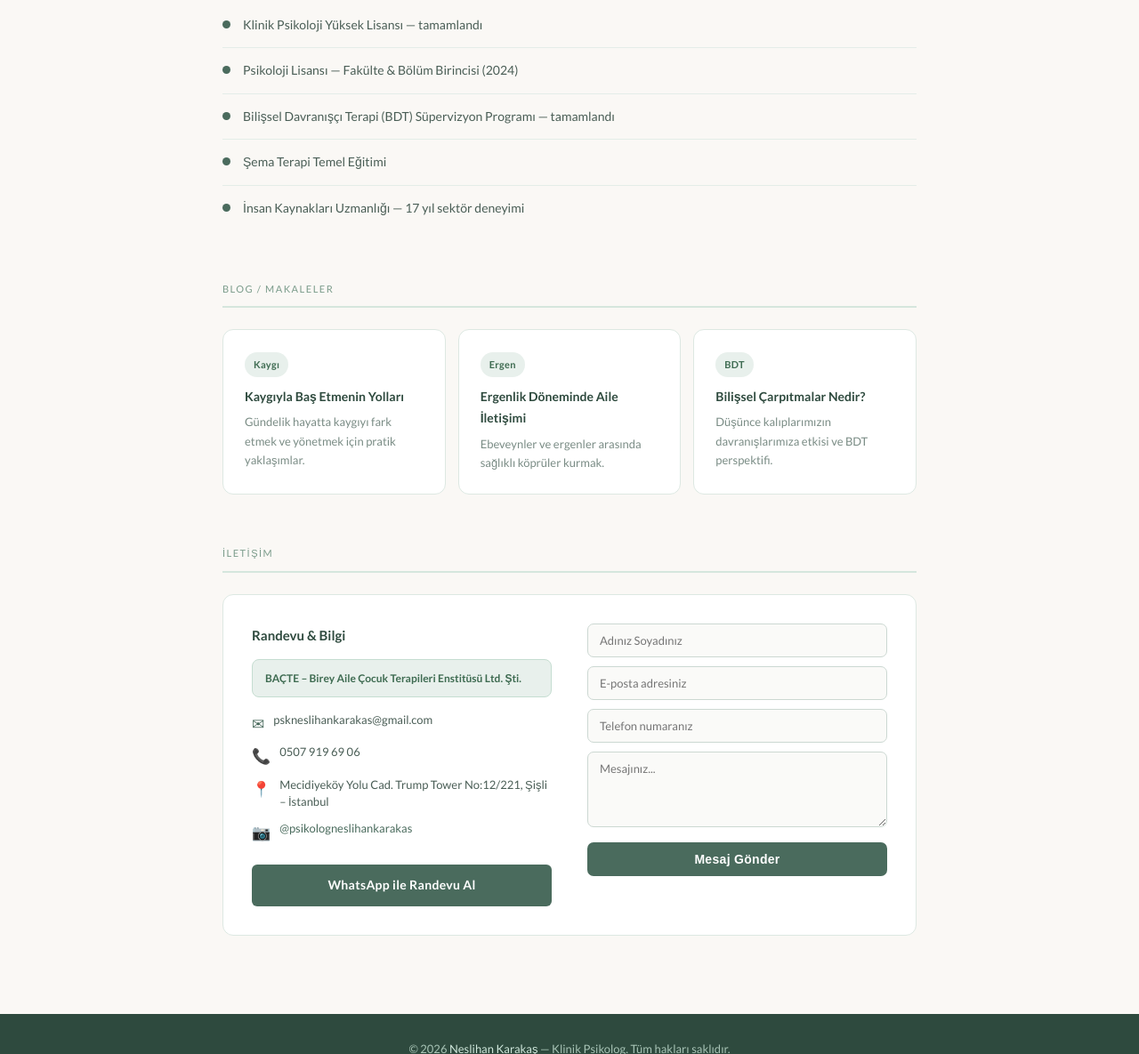
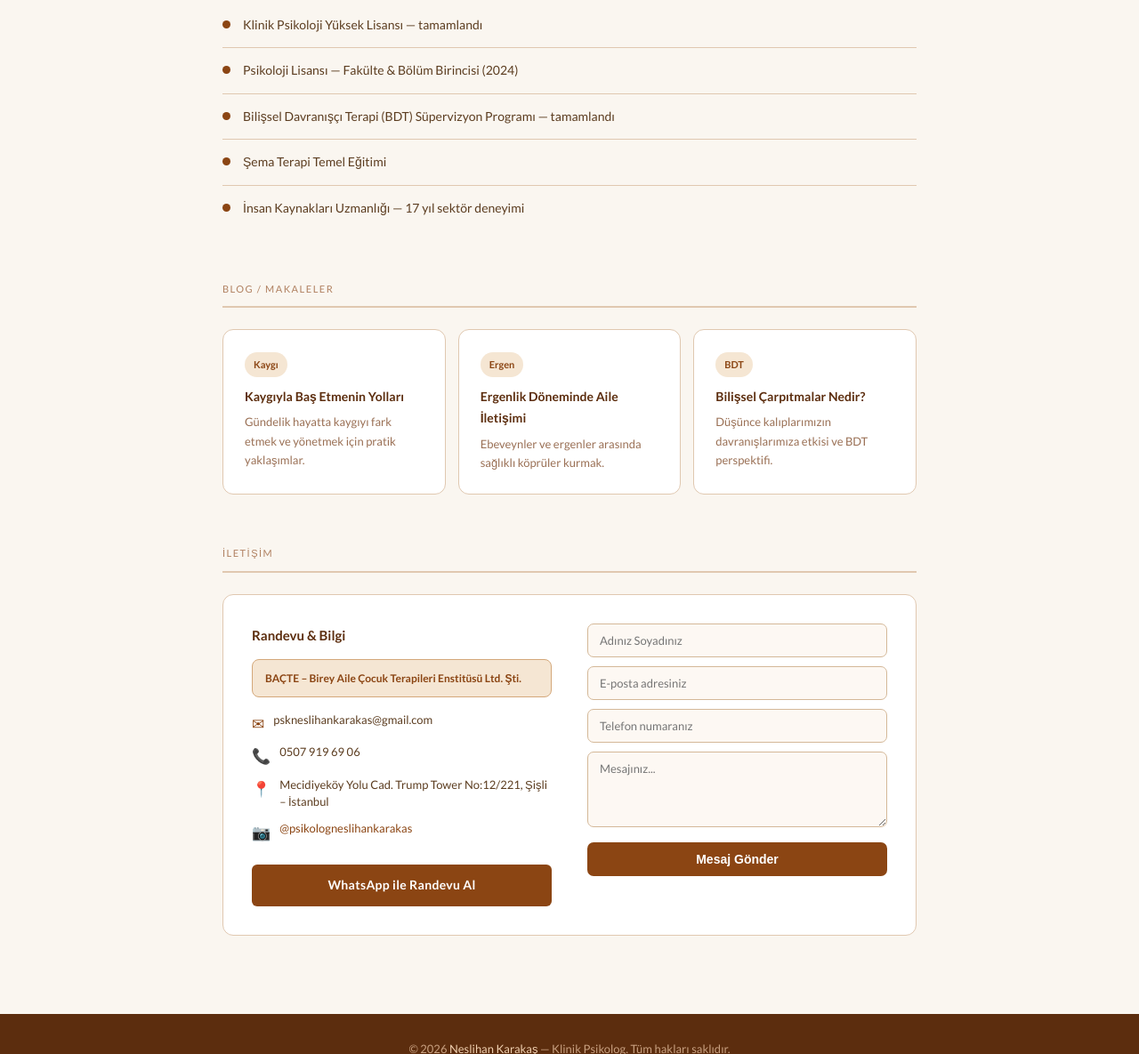
Before and after one commit to safakkarakas/neslihankarakas, a plain HTML site: page index.html in a window 1280 px wide. Shown: the part 1180-2365 px from the top of the page at 89% size. Drawn offline with nearby package versions, Linux system fonts and the light colour scheme.

Commit message:
Update index.html

```diff
--- a/index.html
+++ b/index.html
@@ -11,15 +11,16 @@
     *, *::before, *::after { margin: 0; padding: 0; box-sizing: border-box; }
 
     :root {
-      --krem: #faf8f5;
-      --bej: #f0ece4;
-      --yesil: #4a6b5d;
-      --yesil-koyu: #2e4a3e;
-      --yesil-acik: #e8f0ec;
-      --yesil-muted: #7a9b8a;
-      --metin: #4a5e56;
-      --metin-acik: #7a8c85;
-      --border: #dde8e2;
+      --krem: #faf6f0;
+      --bej: #f5e6d3;
+      --hero-bg: #ede0d0;
+      --kahve: #8b4513;
+      --kahve-koyu: #5c2d0e;
+      --kahve-acik: #f5e6d3;
+      --kahve-muted: #b08060;
+      --metin: #5c3d20;
+      --metin-acik: #9a7055;
+      --border: #e0c8b0;
     }
 
     html { scroll-behavior: smooth; }
@@ -32,233 +33,118 @@
       line-height: 1.75;
     }
 
-    /* ── NAV ── */
+    /* NAV */
     nav {
-      position: sticky;
-      top: 0;
-      z-index: 100;
+      position: sticky; top: 0; z-index: 100;
       background: #fff;
       border-bottom: 1px solid var(--border);
-      display: flex;
-      align-items: center;
-      justify-content: space-between;
-      padding: 0 2.5rem;
-      height: 64px;
+      display: flex; align-items: center; justify-content: space-between;
+      padding: 0 2.5rem; height: 64px;
     }
     .nav-logo { line-height: 1.3; }
-    .nav-logo strong { font-size: 15px; font-weight: 700; color: var(--yesil); letter-spacing: 0.3px; }
-    .nav-logo span { display: block; font-size: 11px; font-weight: 400; color: var(--metin-acik); letter-spacing: 1px; text-transform: uppercase; }
+    .nav-logo strong { font-size: 15px; font-weight: 700; color: var(--kahve); letter-spacing: 0.3px; }
+    .nav-logo span { display: block; font-size: 11px; font-weight: 400; color: var(--kahve-muted); letter-spacing: 1px; text-transform: uppercase; }
     .nav-links { display: flex; gap: 1.75rem; }
-    .nav-links a { font-size: 13px; color: #6b7c75; text-decoration: none; letter-spacing: 0.3px; transition: color .2s; }
-    .nav-links a:hover { color: var(--yesil); }
+    .nav-links a { font-size: 13px; color: #8a6a50; text-decoration: none; letter-spacing: 0.3px; transition: color .2s; }
+    .nav-links a:hover { color: var(--kahve); }
 
-    /* ── HERO ── */
-    .hero {
-      background: linear-gradient(135deg, var(--bej) 0%, #e8f0ec 100%);
-      padding: 5rem 2.5rem;
+    /* HERO */
+    .hero { background: linear-gradient(135deg, #f5e6d3 0%, #ede0d0 100%); padding: 5rem 2.5rem; }
+    .hero-inner { max-width: 860px; margin: 0 auto; display: flex; align-items: center; gap: 3.5rem; }
+    .hero-photo {
+      width: 200px; height: 200px; border-radius: 50%;
+      object-fit: cover; object-position: top center;
+      border: 5px solid #fff; flex-shrink: 0;
+      box-shadow: 0 4px 24px rgba(139,69,19,.18);
     }
-    .hero-inner {
-      max-width: 860px;
-      margin: 0 auto;
-      display: flex;
-      align-items: center;
-      gap: 3.5rem;
-    }
-    .hero-photo {
-      width: 200px;
-      height: 200px;
-      border-radius: 50%;
-      object-fit: cover;
-      object-position: top center;
-      border: 5px solid #fff;
-      flex-shrink: 0;
-      box-shadow: 0 4px 24px rgba(46,74,62,.14);
-    }
-    .hero-unvan {
-      font-size: 11px;
-      text-transform: uppercase;
-      letter-spacing: 1.5px;
-      color: var(--yesil-muted);
-      margin-bottom: 8px;
-    }
-    .hero-isim {
-      font-family: 'Playfair Display', serif;
-      font-size: 32px;
-      font-weight: 500;
-      color: var(--yesil-koyu);
-      margin-bottom: 12px;
-    }
+    .hero-unvan { font-size: 11px; text-transform: uppercase; letter-spacing: 1.5px; color: var(--kahve-muted); margin-bottom: 8px; }
+    .hero-isim { font-family: 'Playfair Display', serif; font-size: 32px; font-weight: 500; color: var(--kahve-koyu); margin-bottom: 12px; }
     .hero-text p { font-size: 15px; color: var(--metin); max-width: 520px; }
     .btn {
-      display: inline-block;
-      margin-top: 1.5rem;
-      background: var(--yesil);
-      color: #fff;
-      padding: 11px 26px;
-      border-radius: 6px;
-      font-size: 14px;
-      font-weight: 700;
-      text-decoration: none;
-      letter-spacing: 0.3px;
-      transition: background .2s;
+      display: inline-block; margin-top: 1.5rem;
+      background: var(--kahve); color: #fff;
+      padding: 11px 26px; border-radius: 6px;
+      font-size: 14px; font-weight: 700; text-decoration: none;
+      letter-spacing: 0.3px; transition: background .2s;
     }
-    .btn:hover { background: var(--yesil-koyu); }
+    .btn:hover { background: var(--kahve-koyu); }
 
-    /* ── SECTION ── */
+    /* SECTION */
     section { padding: 3.5rem 2.5rem; max-width: 860px; margin: 0 auto; }
     .section-label {
-      font-size: 11px;
-      text-transform: uppercase;
-      letter-spacing: 1.5px;
-      color: var(--yesil-muted);
-      margin-bottom: 1.5rem;
-      padding-bottom: 10px;
-      border-bottom: 2px solid #d5e6dd;
+      font-size: 11px; text-transform: uppercase; letter-spacing: 1.5px;
+      color: var(--kahve-muted); margin-bottom: 1.5rem;
+      padding-bottom: 10px; border-bottom: 2px solid #e0c8b0;
     }
 
-    /* ── HİZMETLER ── */
-    .services-grid {
-      display: grid;
-      grid-template-columns: repeat(auto-fit, minmax(220px, 1fr));
-      gap: 14px;
-    }
-    .service-card {
-      background: #fff;
-      border: 1px solid var(--border);
-      border-radius: 12px;
-      padding: 1.5rem;
-    }
+    /* HİZMETLER */
+    .services-grid { display: grid; grid-template-columns: repeat(auto-fit, minmax(220px, 1fr)); gap: 14px; }
+    .service-card { background: #fff; border: 1px solid var(--border); border-radius: 12px; padding: 1.5rem; }
     .service-icon { font-size: 28px; margin-bottom: 10px; }
-    .service-card h3 { font-size: 14px; font-weight: 700; color: var(--yesil-koyu); margin-bottom: 6px; }
+    .service-card h3 { font-size: 14px; font-weight: 700; color: var(--kahve-koyu); margin-bottom: 6px; }
     .service-card p { font-size: 13px; color: var(--metin-acik); line-height: 1.65; }
 
-    /* ── HAKKIMDA ── */
-    .about-box {
-      background: #f5f0ea;
-      border-radius: 12px;
-      padding: 2rem;
-    }
+    /* HAKKIMDA */
+    .about-box { background: #f0e0cc; border-radius: 12px; padding: 2rem; }
     .about-box p { font-size: 15px; color: var(--metin); line-height: 1.85; }
 
-    /* ── EĞİTİM ── */
+    /* EĞİTİM */
     .edu-list { list-style: none; }
     .edu-list li {
-      display: flex;
-      align-items: flex-start;
-      gap: 14px;
-      padding: 13px 0;
-      border-bottom: 1px solid #e4ede8;
-      font-size: 14px;
-      color: var(--metin);
+      display: flex; align-items: flex-start; gap: 14px;
+      padding: 13px 0; border-bottom: 1px solid #e0c8b0;
+      font-size: 14px; color: var(--metin);
     }
     .edu-list li:last-child { border-bottom: none; }
-    .dot {
-      width: 9px; height: 9px;
-      border-radius: 50%;
-      background: var(--yesil);
-      margin-top: 7px;
-      flex-shrink: 0;
+    .dot { width: 9px; height: 9px; border-radius: 50%; background: var(--kahve); margin-top: 7px; flex-shrink: 0; }
+
+    /* BLOG */
+    .blog-grid { display: grid; grid-template-columns: repeat(auto-fit, minmax(230px, 1fr)); gap: 14px; }
+    .blog-card { background: #fff; border: 1px solid var(--border); border-radius: 12px; padding: 1.5rem; }
+    .tag {
+      font-size: 11px; background: var(--bej); color: var(--kahve);
+      padding: 4px 10px; border-radius: 20px;
+      display: inline-block; margin-bottom: 10px; font-weight: 700;
     }
-
-    /* ── BLOG ── */
-    .blog-grid { display: grid; grid-template-columns: repeat(auto-fit, minmax(230px, 1fr)); gap: 14px; }
-    .blog-card {
-      background: #fff;
-      border: 1px solid var(--border);
-      border-radius: 12px;
-      padding: 1.5rem;
-    }
-    .tag {
-      font-size: 11px;
-      background: var(--yesil-acik);
-      color: #3e6b51;
-      padding: 4px 10px;
-      border-radius: 20px;
-      display: inline-block;
-      margin-bottom: 10px;
-      font-weight: 700;
-      letter-spacing: 0.3px;
-    }
-    .blog-card h3 { font-size: 14px; font-weight: 700; color: var(--yesil-koyu); margin-bottom: 6px; }
+    .blog-card h3 { font-size: 14px; font-weight: 700; color: var(--kahve-koyu); margin-bottom: 6px; }
     .blog-card p { font-size: 13px; color: var(--metin-acik); line-height: 1.65; }
 
-    /* ── İLETİŞİM ── */
+    /* İLETİŞİM */
     .contact-box {
-      background: #fff;
-      border: 1px solid var(--border);
-      border-radius: 12px;
-      padding: 2rem;
-      display: grid;
-      grid-template-columns: 1fr 1fr;
-      gap: 2.5rem;
+      background: #fff; border: 1px solid var(--border);
+      border-radius: 12px; padding: 2rem;
+      display: grid; grid-template-columns: 1fr 1fr; gap: 2.5rem;
     }
     .enstitü-badge {
-      background: var(--yesil-acik);
-      border: 1px solid #c5ddd1;
-      border-radius: 8px;
-      padding: 10px 14px;
-      font-size: 12px;
-      font-weight: 700;
-      color: #3e6b51;
-      margin-bottom: 16px;
+      background: var(--bej); border: 1px solid #d4a87a;
+      border-radius: 8px; padding: 10px 14px;
+      font-size: 12px; font-weight: 700; color: var(--kahve); margin-bottom: 16px;
     }
-    .ci-title { font-weight: 700; color: var(--yesil-koyu); font-size: 15px; margin-bottom: 14px; }
-    .contact-row {
-      display: flex;
-      align-items: flex-start;
-      gap: 10px;
-      font-size: 13px;
-      color: var(--metin);
-      margin-bottom: 10px;
-      line-height: 1.5;
+    .ci-title { font-weight: 700; color: var(--kahve-koyu); font-size: 15px; margin-bottom: 14px; }
+    .contact-row { display: flex; align-items: flex-start; gap: 10px; font-size: 13px; color: var(--metin); margin-bottom: 10px; line-height: 1.5; }
+    .contact-row .ci { color: var(--kahve); font-size: 17px; margin-top: 1px; flex-shrink: 0; }
+    .contact-form input, .contact-form textarea {
+      width: 100%; border: 1px solid #d4b898; border-radius: 7px;
+      padding: 10px 13px; font-size: 13px; margin-bottom: 10px;
+      background: #fdf8f3; font-family: inherit; color: #4a3728; outline: none;
     }
-    .contact-row .ci { color: var(--yesil); font-size: 17px; margin-top: 1px; flex-shrink: 0; }
-    .contact-form input,
-    .contact-form textarea {
-      width: 100%;
-      border: 1px solid #ccd8d2;
-      border-radius: 7px;
-      padding: 10px 13px;
-      font-size: 13px;
-      margin-bottom: 10px;
-      background: #fafaf8;
-      font-family: inherit;
-      color: #333;
-      outline: none;
-    }
-    .contact-form input:focus,
-    .contact-form textarea:focus { border-color: var(--yesil); }
+    .contact-form input:focus, .contact-form textarea:focus { border-color: var(--kahve); }
     .contact-form textarea { height: 85px; resize: vertical; }
     .contact-form button {
-      width: 100%;
-      background: var(--yesil);
-      color: #fff;
-      border: none;
-      padding: 11px;
-      border-radius: 7px;
-      font-size: 14px;
-      font-weight: 700;
-      cursor: pointer;
-      letter-spacing: 0.3px;
-      transition: background .2s;
+      width: 100%; background: var(--kahve); color: #fff; border: none;
+      padding: 11px; border-radius: 7px; font-size: 14px; font-weight: 700;
+      cursor: pointer; transition: background .2s;
     }
-    .contact-form button:hover { background: var(--yesil-koyu); }
+    .contact-form button:hover { background: var(--kahve-koyu); }
 
-    /* ── FOOTER ── */
-    footer {
-      background: var(--yesil-koyu);
-      color: #a8c4b6;
-      text-align: center;
-      padding: 1.75rem;
-      font-size: 13px;
-      margin-top: 2rem;
-    }
-    footer span { color: #d0e8dc; }
+    /* FOOTER */
+    footer { background: var(--kahve-koyu); color: #c8a080; text-align: center; padding: 1.75rem; font-size: 13px; margin-top: 2rem; }
+    footer span { color: #f0d0b0; }
 
-    /* ── RESPONSIVE ── */
+    /* RESPONSIVE */
     @media (max-width: 680px) {
       nav { padding: 0 1rem; }
-      .nav-links { gap: 1rem; }
+      .nav-links { display: none; }
       .hero { padding: 3rem 1rem; }
       .hero-inner { flex-direction: column; gap: 1.5rem; text-align: center; }
       .hero-photo { width: 160px; height: 160px; }
@@ -269,7 +155,6 @@
 </head>
 <body>
 
-<!-- NAV -->
 <nav>
   <div class="nav-logo">
     <strong>Neslihan Karakaş</strong>
@@ -284,58 +169,34 @@
   </div>
 </nav>
 
-<!-- HERO -->
 <div class="hero">
   <div class="hero-inner">
-    <img
-      src="neslihan.jpg"
-      alt="Neslihan Karakaş – Klinik Psikolog"
-      class="hero-photo"
-    />
+    <img src="neslihan.jpg" alt="Neslihan Karakaş – Klinik Psikolog" class="hero-photo" />
     <div class="hero-text">
       <div class="hero-unvan">Klinik Psikolog</div>
       <h1 class="hero-isim">Neslihan Karakaş</h1>
       <p>Bilişsel Davranışçı Terapi ve Şema Terapi alanlarında uzmanlaşmış Klinik Psikologum. Bireysel, çocuk/ergen ve online seans hizmetleri sunuyorum.</p>
-      <a
-        href="https://wa.me/905079196906?text=Merhaba%2C%20randevu%20almak%20istiyorum."
-        target="_blank"
-        class="btn"
-      >Randevu Al</a>
+      <a href="https://wa.me/905079196906?text=Merhaba%2C%20randevu%20almak%20istiyorum." target="_blank" class="btn">Randevu Al</a>
     </div>
   </div>
 </div>
 
-<!-- HİZMETLER -->
 <section id="hizmetler">
   <div class="section-label">Hizmetler</div>
   <div class="services-grid">
-    <div class="service-card">
-      <div class="service-icon">🧠</div>
-      <h3>Bireysel Seans</h3>
-      <p>Kaygı, depresyon, öz-saygı ve kişisel gelişim konularında birebir terapi desteği.</p>
-    </div>
-    <div class="service-card">
-      <div class="service-icon">🌱</div>
-      <h3>Çocuk / Ergen Terapisi</h3>
-      <p>Gelişim, okul, aile ilişkileri ve duygusal zorluklar üzerine çalışma.</p>
-    </div>
-    <div class="service-card">
-      <div class="service-icon">💻</div>
-      <h3>Online Seans</h3>
-      <p>Nerede olursanız olun, güvenli ve esnek görüntülü görüşme seansları.</p>
-    </div>
+    <div class="service-card"><div class="service-icon">🧠</div><h3>Bireysel Seans</h3><p>Kaygı, depresyon, öz-saygı ve kişisel gelişim konularında birebir terapi desteği.</p></div>
+    <div class="service-card"><div class="service-icon">🌱</div><h3>Çocuk / Ergen Terapisi</h3><p>Gelişim, okul, aile ilişkileri ve duygusal zorluklar üzerine çalışma.</p></div>
+    <div class="service-card"><div class="service-icon">💻</div><h3>Online Seans</h3><p>Nerede olursanız olun, güvenli ve esnek görüntülü görüşme seansları.</p></div>
   </div>
 </section>
 
-<!-- HAKKIMDA -->
 <section id="hakkimda" style="padding-top:0;">
   <div class="section-label">Hakkımda</div>
   <div class="about-box">
-    <p>17 yıl süren çalışma hayatımda çeşitli işletmelerde İnsan Kaynakları departmanında görev aldım; işe alım, eğitim, performans ve verimlilik süreçlerinde çalıştım. 2020 yılında Psikoloji alanında ikinci üniversitemi okumaya başladım. 2024 yılında Fakülte ve Bölüm Birinciliği ile eğitimimi tamamladım ve Klinik Psikoloji alanında yüksek lisans eğitimimi bitirdim. Bilişsel Davranışçı Terapi ve Şema Terapi ekollerinde Türkiye'nin önde gelen hocalarından eğitimler aldım. BDT Süpervizyon sürecimi tamamladım.</p>
+    <p>17 yıl süren çalışma hayatımda çeşitli işletmelerde İnsan Kaynakları departmanında görev aldım; işe alım, eğitim, performans ve verimlilik süreçlerinde çalıştım. 2020 yılında Psikoloji alanında ikinci üniversitemi okumaya başladım. 2024 yılında Fakülte ve Bölüm Birinciliği ile eğitimimi tamamladım ve Klinik Psikoloji yüksek lisansımı bitirdim. Bilişsel Davranışçı Terapi ve Şema Terapi ekollerinde Türkiye'nin önde gelen hocalarından eğitimler aldım. BDT Süpervizyon sürecimi tamamladım.</p>
   </div>
 </section>
 
-<!-- EĞİTİM -->
 <section id="egitimler" style="padding-top:0;">
   <div class="section-label">Eğitim &amp; Sertifikalar</div>
   <ul class="edu-list">
@@ -347,53 +208,27 @@
   </ul>
 </section>
 
-<!-- BLOG -->
 <section id="blog" style="padding-top:0;">
   <div class="section-label">Blog / Makaleler</div>
   <div class="blog-grid">
-    <div class="blog-card">
-      <span class="tag">Kaygı</span>
-      <h3>Kaygıyla Baş Etmenin Yolları</h3>
-      <p>Gündelik hayatta kaygıyı fark etmek ve yönetmek için pratik yaklaşımlar.</p>
-    </div>
-    <div class="blog-card">
-      <span class="tag">Ergen</span>
-      <h3>Ergenlik Döneminde Aile İletişimi</h3>
-      <p>Ebeveynler ve ergenler arasında sağlıklı köprüler kurmak.</p>
-    </div>
-    <div class="blog-card">
-      <span class="tag">BDT</span>
-      <h3>Bilişsel Çarpıtmalar Nedir?</h3>
-      <p>Düşünce kalıplarımızın davranışlarımıza etkisi ve BDT perspektifi.</p>
-    </div>
+    <div class="blog-card"><span class="tag">Kaygı</span><h3>Kaygıyla Baş Etmenin Yolları</h3><p>Gündelik hayatta kaygıyı fark etmek ve yönetmek için pratik yaklaşımlar.</p></div>
+    <div class="blog-card"><span class="tag">Ergen</span><h3>Ergenlik Döneminde Aile İletişimi</h3><p>Ebeveynler ve ergenler arasında sağlıklı köprüler kurmak.</p></div>
+    <div class="blog-card"><span class="tag">BDT</span><h3>Bilişsel Çarpıtmalar Nedir?</h3><p>Düşünce kalıplarımızın davranışlarımıza etkisi ve BDT perspektifi.</p></div>
   </div>
 </section>
 
-<!-- İLETİŞİM -->
 <section id="iletisim" style="padding-top:0;">
   <div class="section-label">İletişim</div>
   <div class="contact-box">
-    <div class="contact-info">
+    <div>
       <div class="ci-title">Randevu &amp; Bilgi</div>
       <div class="enstitü-badge">BAÇTE – Birey Aile Çocuk Terapileri Enstitüsü Ltd. Şti.</div>
-      <div class="contact-row">
-        <span class="ci">✉</span>
-        <a href="mailto:pskneslihankarakas@gmail.com" style="color:inherit;text-decoration:none;">pskneslihankarakas@gmail.com</a>
-      </div>
-      <div class="contact-row">
-        <span class="ci">📞</span>
-        <a href="tel:+905079196906" style="color:inherit;text-decoration:none;">0507 919 69 06</a>
-      </div>
-      <div class="contact-row">
-        <span class="ci">📍</span>
-        <span>Mecidiyeköy Yolu Cad. Trump Tower No:12/221, Şişli – İstanbul</span>
-      </div>
-      <div class="contact-row">
-        <span class="ci">📷</span>
-        <a href="https://www.instagram.com/psikologneslihankarakas" target="_blank" style="color:var(--yesil);text-decoration:none;">@psikologneslihankarakas</a>
-      </div>
+      <div class="contact-row"><span class="ci">✉</span><a href="mailto:pskneslihankarakas@gmail.com" style="color:inherit;text-decoration:none;">pskneslihankarakas@gmail.com</a></div>
+      <div class="contact-row"><span class="ci">📞</span><a href="tel:+905079196906" style="color:inherit;text-decoration:none;">0507 919 69 06</a></div>
+      <div class="contact-row"><span class="ci">📍</span><span>Mecidiyeköy Yolu Cad. Trump Tower No:12/221, Şişli – İstanbul</span></div>
+      <div class="contact-row"><span class="ci">📷</span><a href="https://www.instagram.com/psikologneslihankarakas" target="_blank" style="color:#8b4513;text-decoration:none;">@psikologneslihankarakas</a></div>
       <div style="margin-top:1.25rem;">
-        <a href="https://wa.me/905079196906?text=Merhaba%2C%20randevu%20almak%20istiyorum." target="_blank" class="btn" style="width:100%;display:block;text-align:center;">WhatsApp ile Randevu Al</a>
+        <a href="https://wa.me/905079196906?text=Merhaba%2C%20randevu%20almak%20istiyorum." target="_blank" class="btn" style="display:block;text-align:center;">WhatsApp ile Randevu Al</a>
       </div>
     </div>
     <div class="contact-form">
```
